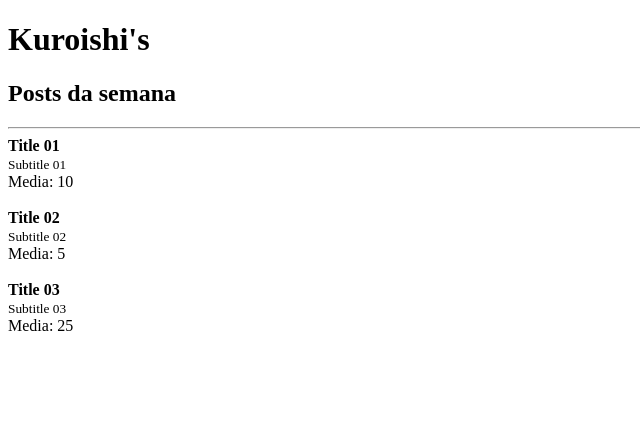
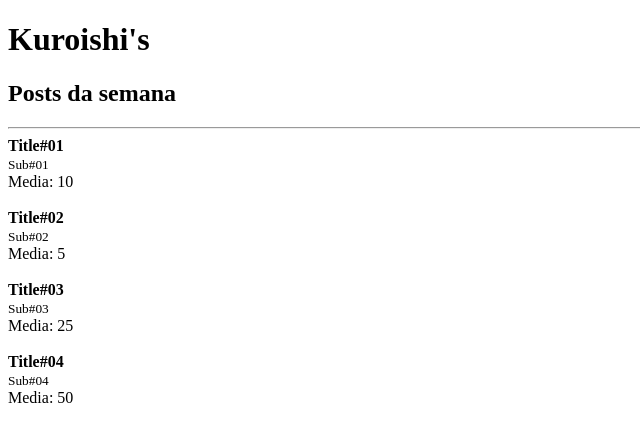
Before and after one commit to CaioChristhian/react, a React app: page / in a window 1280 px wide. Shown: the top 442 px of the page, without its empty margins (0-640 px from the left). Built offline with nearby package versions, Linux system fonts and the light colour scheme.

Commit message:
renderizando listas com .map

```diff
--- a/src/App.js
+++ b/src/App.js
@@ -3,37 +3,32 @@
 import Post from './Post';
 import Header from './Header';
 
+const posts = [
+  { title: 'Title#01', subtitle: 'Sub#01', likes: 20 },
+  { title: 'Title#02', subtitle: 'Sub#02', likes: 10 },
+  { title: 'Title#03', subtitle: 'Sub#03', likes: 50 },
+  { title: 'Title#04', subtitle: 'Sub#04', likes: 100 },
+];
+
 function App() {
   return (
     <>
-
       <Header title="Kuroishi's">
       <h2>Posts da semana</h2>
       </Header>
 
       <hr />
 
-      <Post
-        likes={20}
-        post={{
-          title: 'Title 01',
-          subtitle: 'Subtitle 01'
-        }}
-      />
-      <Post
-        likes={10}
-        post={{
-          title: 'Title 02',
-          subtitle: 'Subtitle 02'
-        }}
-      />
-      <Post
-        likes={50}
-        post={{
-          title: 'Title 03',
-          subtitle: 'Subtitle 03'
-        }}
-      />
+      {posts.map(post => (
+        <Post
+          key={post.title}
+          likes={post.likes}
+          post={{
+            title: post.title,
+            subtitle: post.subtitle,
+          }}
+        />
+      ))}
     </>
   )
 };
```
